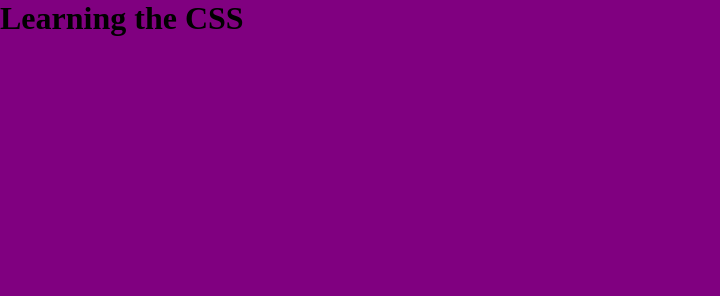
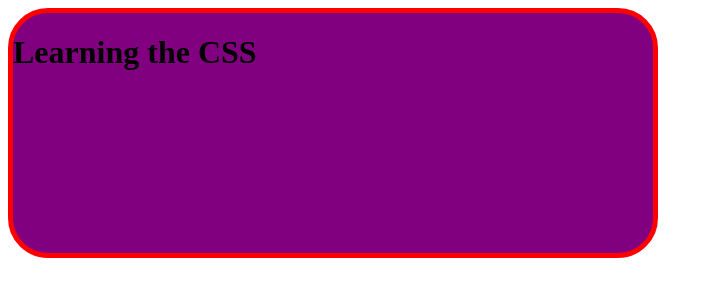
Before and after one commit to PrabeshPP/HTML-CSS, a plain HTML site: page CSS1/index05.html in a window 1280 px wide. Shown: the whole page, without its empty margins (0-720 px from the left). Drawn offline with Linux system fonts and the light colour scheme.

Commit message:
exploring css

```diff
--- a/CSS1/style05.css
+++ b/CSS1/style05.css
@@ -1,10 +1,11 @@
-*{
-    margin: 0%;
-}
+
 
 
 .main{
-    min-width: 100vw;
-    min-height: 100vh;
+    width: 50vw;
+    height: 30vh;
     background-color: purple;
+    border: 5px solid red;
+    border-radius: 40px;
+
 }
```
Also changed, not shown: CSS1/index05.html (+1 -0 lines).
